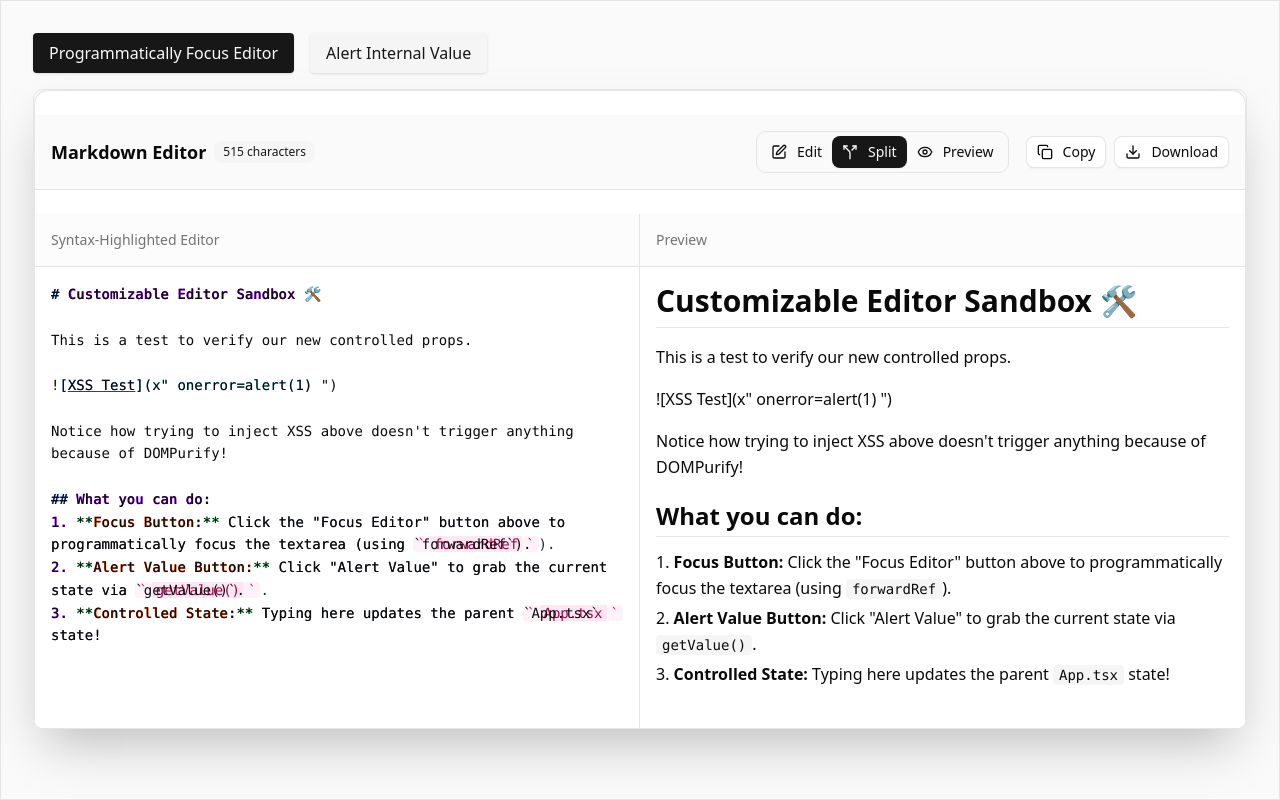
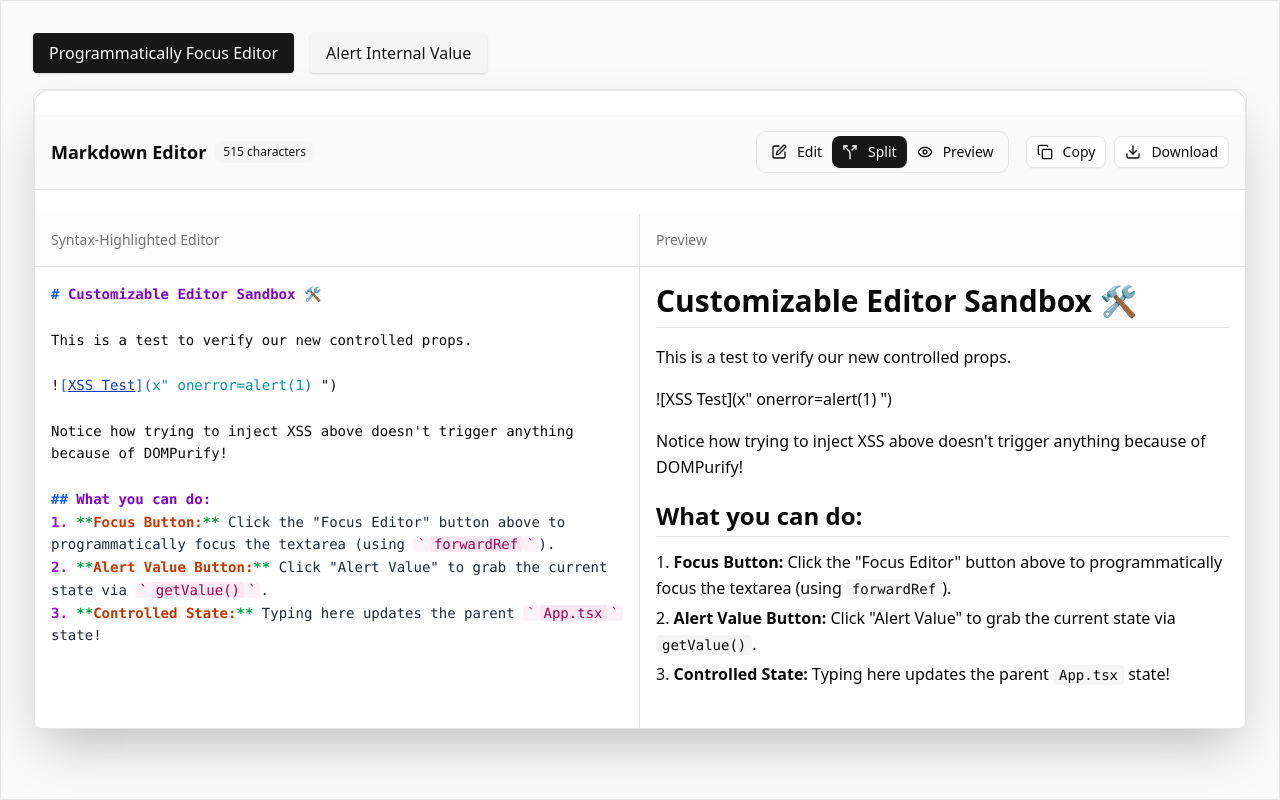
Before and after one commit to atharvdange618/React-Markdown-Editor, a React (Vite) app: page / in a window 1280 px wide. Built offline with nearby package versions, Linux system fonts and the light colour scheme.

Commit message:
refactor: Enhance Markdown editor layout and styling, update package version to 1.0.2, and rename the output CSS file.

```diff
--- a/package.json
+++ b/package.json
@@ -1,7 +1,7 @@
 {
   "name": "neo-md",
   "private": false,
-  "version": "1.0.0",
+  "version": "1.0.2",
   "type": "module",
   "license": "MIT",
   "main": "./dist/index.umd.cjs",
@@ -13,7 +13,7 @@
       "import": "./dist/index.js",
       "require": "./dist/index.umd.cjs"
     },
-    "./react-markdown-editor.css": "./dist/react-markdown-editor.css"
+    "./neo-md.css": "./dist/neo-md.css"
   },
   "files": [
     "dist"
--- a/src/Components/MarkdownEditor/MarkdownEditor.tsx
+++ b/src/Components/MarkdownEditor/MarkdownEditor.tsx
@@ -371,21 +371,18 @@ const MarkdownEditor = forwardRef<MarkdownEditorRef, MarkdownEditorProps>(
               <div
                 className={`${
                   viewMode === "split" ? "w-1/2" : "w-full"
-                } border-r h-full relative ${editorClassName || ""}`}
+                } border-r h-full flex flex-col ${editorClassName || ""}`}
               >
                 <div className="p-4 border-b bg-muted/30">
                   <h3 className="font-medium text-sm text-muted-foreground">
                     Syntax-Highlighted Editor
                   </h3>
                 </div>
+                <div className="relative flex-1 w-full bg-transparent overflow-hidden">
                   <div
                     ref={highlightRef}
                     className="absolute inset-0 p-4 font-mono text-sm leading-relaxed pointer-events-none overflow-auto whitespace-pre-wrap wrap-break-word"
                     style={{
-                    top: "53px",
-                    minHeight: "calc(100% - 53px)",
-                    color: "transparent",
-                    zIndex: 1,
                       scrollbarWidth: "none",
                       msOverflowStyle: "none",
                     }}
@@ -401,12 +398,14 @@ const MarkdownEditor = forwardRef<MarkdownEditorRef, MarkdownEditorProps>(
                     placeholder={placeholder}
                     readOnly={readOnly}
                     maxLength={maxLength}
-                  className="w-full p-4 border-none outline-none resize-none bg-transparent font-mono text-sm leading-relaxed relative z-10"
+                    spellCheck={false}
+                    className="absolute inset-0 w-full h-full p-4 border-none outline-none resize-none bg-transparent font-mono text-sm leading-relaxed z-10 wrap-break-word"
                     style={{
-                    height: "calc(100% - 53px)",
-                    color: "inherit",
+                      color: "transparent",
+                      caretColor: "inherit",
                     }}
                   />
+                </div>
               </div>
             ) : null}
 
```
Also changed, not shown: 1 other file (tests, documents, lock files or other folders). Lines whose indentation alone changed are shown as unchanged.
